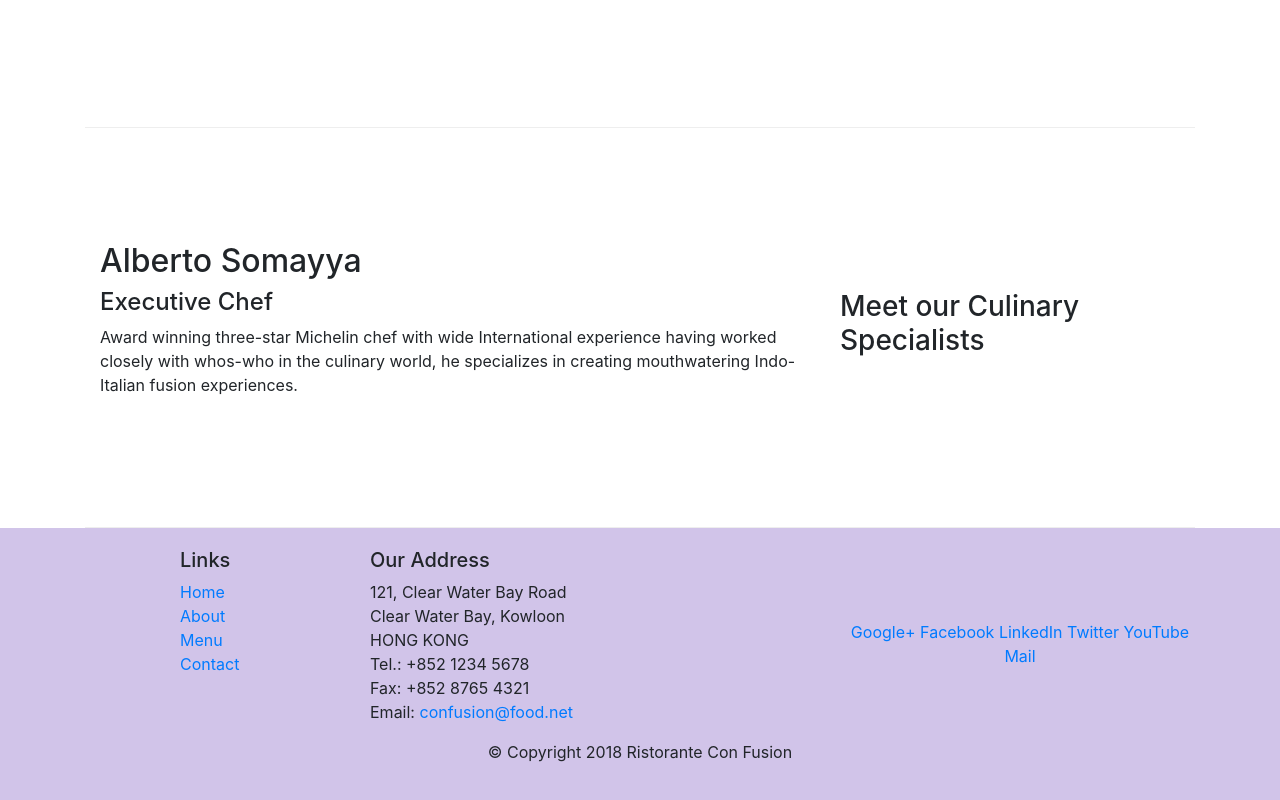
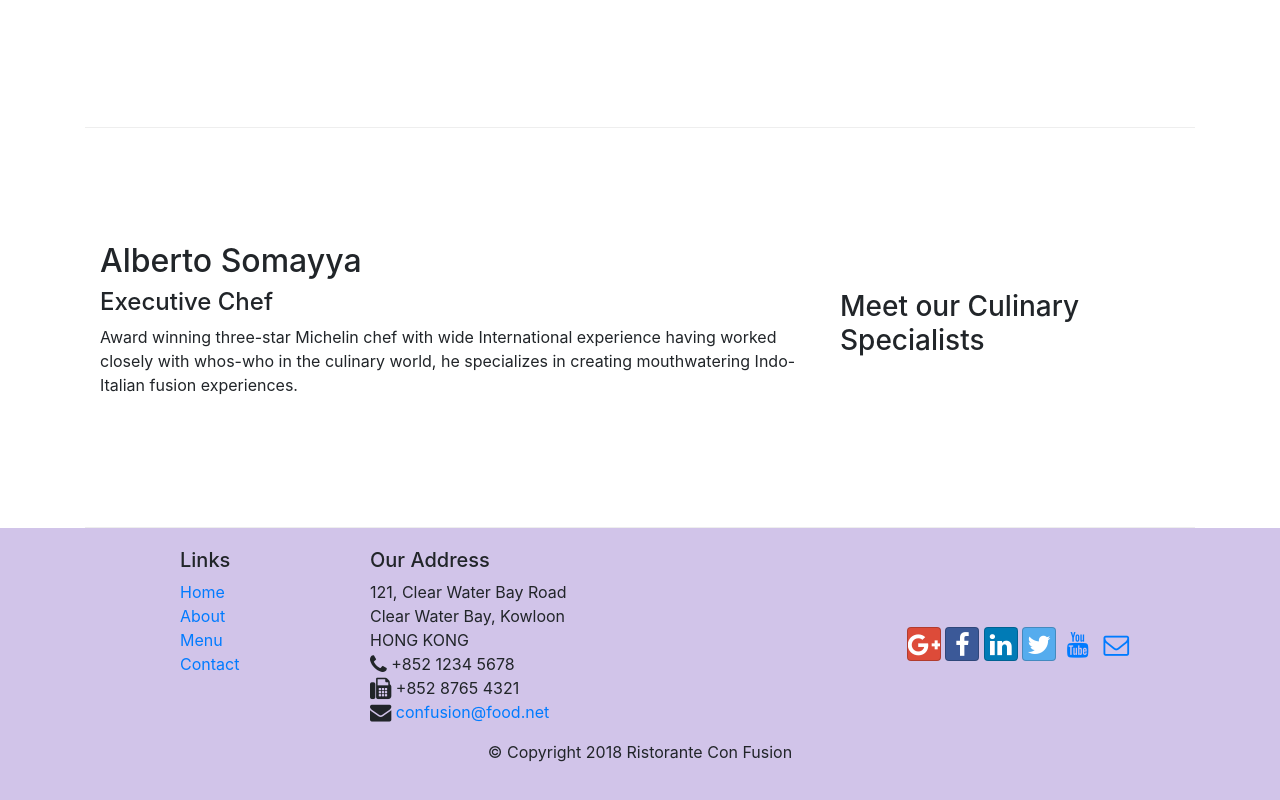
Before and after one commit to alexwags96/Bootstrap, a website: page index.html in a window 1280 px wide. Shown: the part 1006-1806 px from the top of the page. Drawn offline with nearby package versions, Linux system fonts and the light colour scheme.

Commit message:
Icon Fonts

```diff
--- a/aboutus.html
+++ b/aboutus.html
@@ -13,6 +13,14 @@
     <link
       rel="stylesheet"
       href="node_modules/bootstrap/dist/css/bootstrap.min.css"
+    />
+    <link
+      rel="stylesheet"
+      href="node_modules/font-awesome/css/font-awesome.min.css"
+    />
+    <link
+      rel="stylesheet"
+      href="node_modules/bootstrap-social/bootstrap-social.css"
     />
     <link rel="stylesheet" href="./css/style.css" />
     <title>Ristorante Con Fusion: About Us</title>
@@ -35,13 +43,25 @@
         <div class="collapse navbar-collapse" id="Navbar">
           <ul class="navbar-nav mr-auto">
             <li class="nav-item">
-              <a class="nav-link" href="./index.html">Home</a>
+              <a class="nav-link" href="./index.html"
+                ><span class="fa fa-home fa-lg"></span> Home</a
+              >
             </li>
             <li class="nav-item active">
-              <a class="nav-link" href="#">About</a>
+              <a class="nav-link" href="#"
+                ><span class="fa fa-info fa-lg"></span> About</a
+              >
             </li>
-            <li class="nav-item"><a class="nav-link" href="#">Menu</a></li>
-            <li class="nav-item"><a class="nav-link" href="#">Contact</a></li>
+            <li class="nav-item">
+              <a class="nav-link" href="#"
+                ><span class="fa fa-list fa-lg"></span> Menu</a
+              >
+            </li>
+            <li class="nav-item">
+              <a class="nav-link" href="#"
+                ><span class="fa fa-address-card fa-lg"></span> Contact</a
+              >
+            </li>
           </ul>
         </div>
       </div>
@@ -166,19 +186,42 @@
               121, Clear Water Bay Road<br />
               Clear Water Bay, Kowloon<br />
               HONG KONG<br />
-              Tel.: +852 1234 5678<br />
-              Fax: +852 8765 4321<br />
-              Email: <a href="mailto:confusion@food.net">confusion@food.net</a>
+              <i class="fa fa-phone fa-lg"></i> +852 1234 5678<br />
+              <i class="fa fa-fax fa-lg"></i> +852 8765 4321<br />
+              <i class="fa fa-envelope fa-lg"></i>
+              <a href="mailto:confusion@food.net">confusion@food.net</a>
             </address>
           </div>
           <div class="col-12 col-sm-4 align-self-center">
             <div class="text-center">
-              <a href="http://google.com/+">Google+</a>
-              <a href="http://www.facebook.com/profile.php?id=">Facebook</a>
-              <a href="http://www.linkedin.com/in/">LinkedIn</a>
-              <a href="http://twitter.com/">Twitter</a>
-              <a href="http://youtube.com/">YouTube</a>
-              <a href="mailto:">Mail</a>
+              <a
+                class="btn btn-social-icon btn-google"
+                href="http://google.com/+"
+                ><i class="fa fa-google-plus fa-lg"></i
+              ></a>
+              <a
+                class="btn btn-social-icon btn-facebook"
+                href="http://www.facebook.com/profile.php?id="
+                ><i class="fa fa-facebook fa-lg"></i
+              ></a>
+              <a
+                class="btn btn-social-icon btn-linkedin"
+                href="http://www.linkedin.com/in/"
+                ><i class="fa fa-linkedin fa-lg"></i
+              ></a>
+              <a
+                class="btn btn-social-icon btn-twitter"
+                href="http://twitter.com/"
+                ><i class="fa fa-twitter fa-lg"></i
+              ></a>
+              <a
+                class="btn btn-social-icon btn-youtube"
+                href="http://youtube.com/"
+                ><i class="fa fa-youtube fa-lg"></i
+              ></a>
+              <a class="btn btn-social-icon" href="mailto:"
+                ><i class="fa fa-envelope-o fa-lg"></i
+              ></a>
             </div>
           </div>
         </div>
--- a/index.html
+++ b/index.html
@@ -13,6 +13,14 @@
     <link
       rel="stylesheet"
       href="node_modules/bootstrap/dist/css/bootstrap.min.css"
+    />
+    <link
+      rel="stylesheet"
+      href="node_modules/font-awesome/css/font-awesome.min.css"
+    />
+    <link
+      rel="stylesheet"
+      href="node_modules/bootstrap-social/bootstrap-social.css"
     />
     <link rel="stylesheet" href="./css/style.css" />
     <title>Ristorante Con Fusion</title>
@@ -33,13 +41,25 @@
         <div class="collapse navbar-collapse" id="Navbar">
           <ul class="navbar-nav mr-auto">
             <li class="nav-item active">
-              <a class="nav-link" href="#">Home</a>
+              <a class="nav-link" href="#"
+                ><span class="fa fa-home fa-lg"></span> Home</a
+              >
             </li>
             <li class="nav-item">
-              <a class="nav-link" href="./aboutus.html">About</a>
+              <a class="nav-link" href="./aboutus.html"
+                ><span class="fa fa-info fa-lg"></span> About</a
+              >
             </li>
-            <li class="nav-item"><a class="nav-link" href="#">Menu</a></li>
-            <li class="nav-item"><a class="nav-link" href="#">Contact</a></li>
+            <li class="nav-item">
+              <a class="nav-link" href="#"
+                ><span class="fa fa-list fa-lg"></span> Menu</a
+              >
+            </li>
+            <li class="nav-item">
+              <a class="nav-link" href="#"
+                ><span class="fa fa-address-card fa-lg"></span> Contact</a
+              >
+            </li>
           </ul>
         </div>
       </div>
@@ -125,19 +145,42 @@
               121, Clear Water Bay Road<br />
               Clear Water Bay, Kowloon<br />
               HONG KONG<br />
-              Tel.: +852 1234 5678<br />
-              Fax: +852 8765 4321<br />
-              Email: <a href="mailto:confusion@food.net">confusion@food.net</a>
+              <i class="fa fa-phone fa-lg"></i> +852 1234 5678<br />
+              <i class="fa fa-fax fa-lg"></i> +852 8765 4321<br />
+              <i class="fa fa-envelope fa-lg"></i>
+              <a href="mailto:confusion@food.net">confusion@food.net</a>
             </address>
           </div>
           <div class="col-12 col-sm-4 align-self-center">
             <div class="text-center">
-              <a href="http://google.com/+">Google+</a>
-              <a href="http://www.facebook.com/profile.php?id=">Facebook</a>
-              <a href="http://www.linkedin.com/in/">LinkedIn</a>
-              <a href="http://twitter.com/">Twitter</a>
-              <a href="http://youtube.com/">YouTube</a>
-              <a href="mailto:">Mail</a>
+              <a
+                class="btn btn-social-icon btn-google"
+                href="http://google.com/+"
+                ><i class="fa fa-google-plus fa-lg"></i
+              ></a>
+              <a
+                class="btn btn-social-icon btn-facebook"
+                href="http://www.facebook.com/profile.php?id="
+                ><i class="fa fa-facebook fa-lg"></i
+              ></a>
+              <a
+                class="btn btn-social-icon btn-linkedin"
+                href="http://www.linkedin.com/in/"
+                ><i class="fa fa-linkedin fa-lg"></i
+              ></a>
+              <a
+                class="btn btn-social-icon btn-twitter"
+                href="http://twitter.com/"
+                ><i class="fa fa-twitter fa-lg"></i
+              ></a>
+              <a
+                class="btn btn-social-icon btn-youtube"
+                href="http://youtube.com/"
+                ><i class="fa fa-youtube fa-lg"></i
+              ></a>
+              <a class="btn btn-social-icon" href="mailto:"
+                ><i class="fa fa-envelope-o fa-lg"></i
+              ></a>
             </div>
           </div>
         </div>
--- a/package.json
+++ b/package.json
@@ -15,6 +15,8 @@
   },
   "dependencies": {
     "bootstrap": "^4.0.0",
+    "bootstrap-social": "^5.1.1",
+    "font-awesome": "^4.7.0",
     "jquery": "^3.3.1",
     "popper.js": "^1.12.9"
   }
```
Also changed, not shown: 1 other file.
